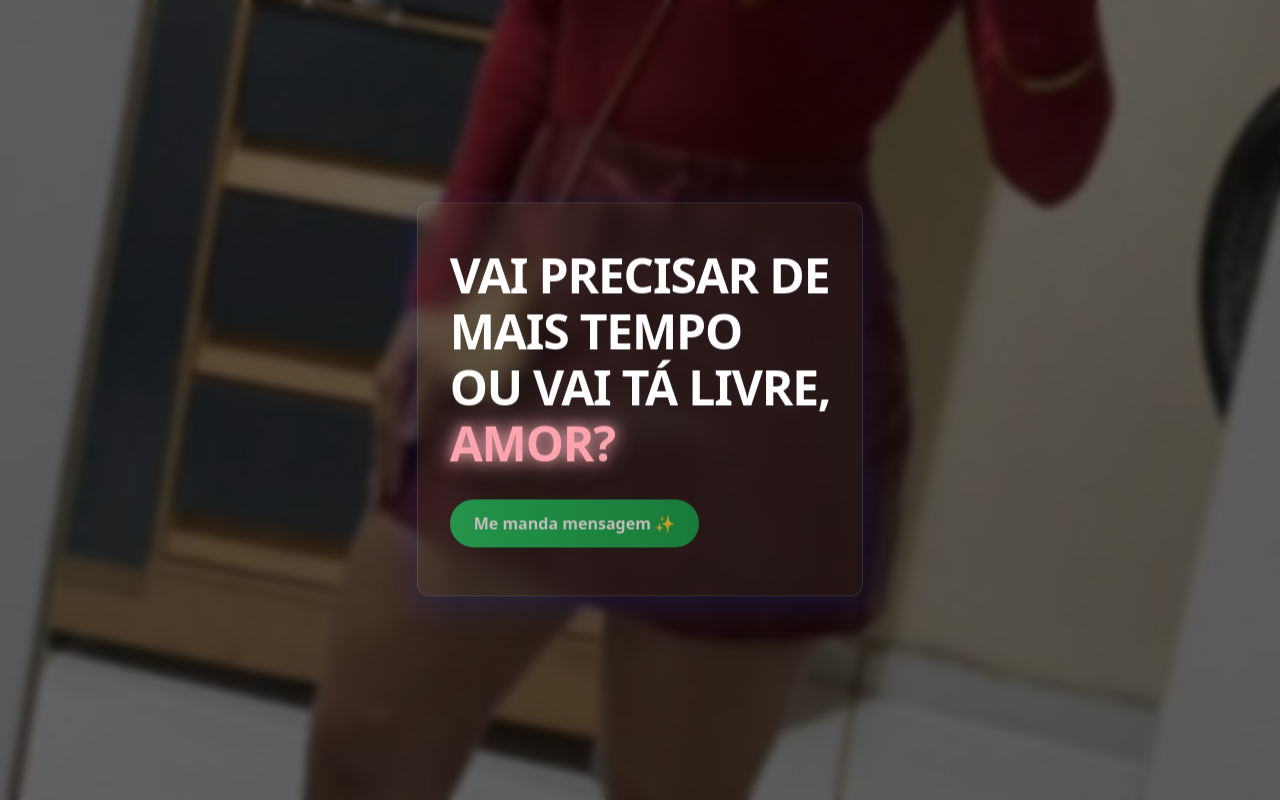
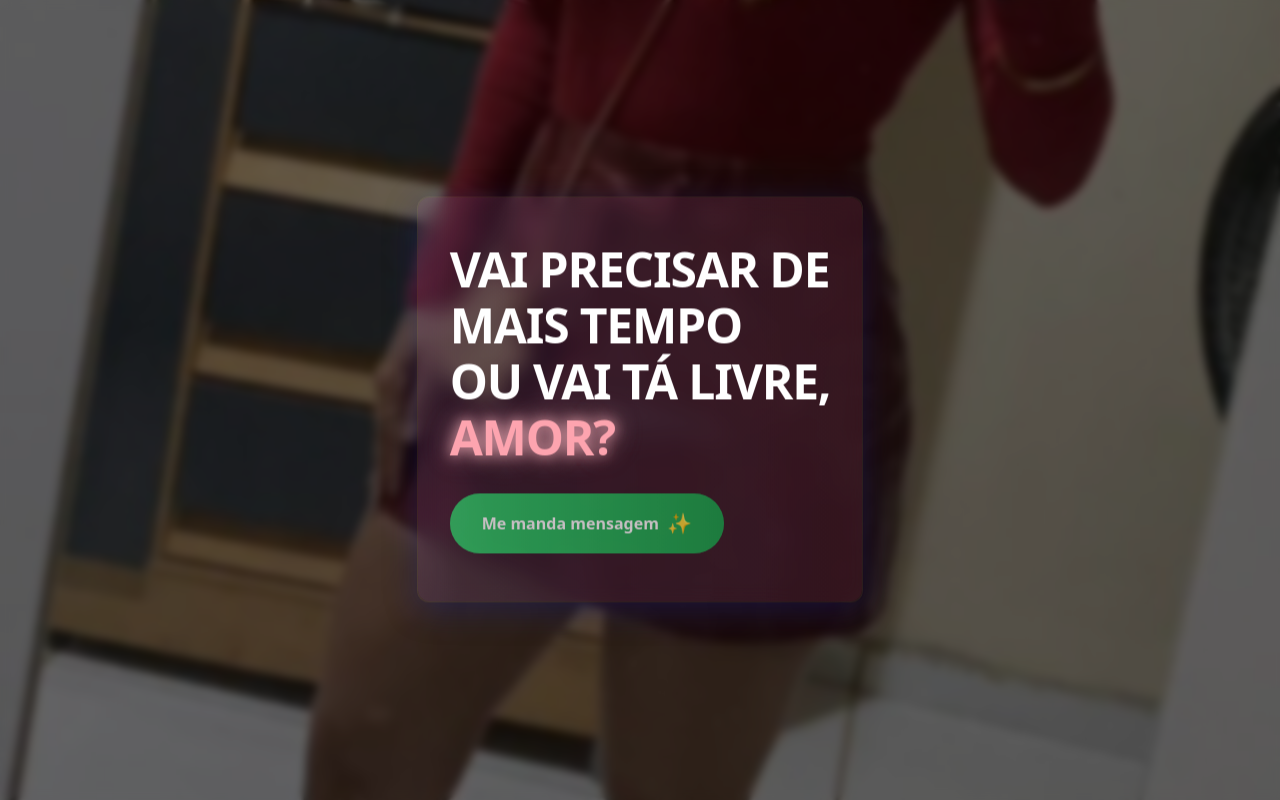
Before and after one commit to arinelson/love-me, a React (Vite) app: page / in a window 1280 px wide. Built offline with nearby package versions, Linux system fonts and the light colour scheme.

Commit message:
Enhance UI aesthetics
Improved the visual appeal and attractiveness of the application by adding additional design elements and enhancements.
[skip gpt_engineer]

```diff
--- a/src/pages/Index.tsx
+++ b/src/pages/Index.tsx
@@ -12,7 +12,14 @@ const Index = () => {
   };
 
   return (
-    <div className="relative min-h-screen w-full flex items-center justify-center bg-gradient-to-br from-[#1A1F2C] to-[#2C1A2F]">
+    <div className="relative min-h-screen w-full flex items-center justify-center bg-gradient-to-br from-[#1A1F2C] to-[#2C1A2F] overflow-hidden">
+      {/* Animated background particles */}
+      <div className="absolute inset-0 opacity-20">
+        <div className="absolute h-32 w-32 rounded-full bg-purple-500 blur-3xl animate-pulse top-1/4 left-1/4" />
+        <div className="absolute h-32 w-32 rounded-full bg-blue-500 blur-3xl animate-pulse bottom-1/4 right-1/4" />
+        <div className="absolute h-32 w-32 rounded-full bg-pink-500 blur-3xl animate-pulse top-1/2 left-1/2" />
+      </div>
+
       {/* Background Image with Overlay */}
       <div
         className="absolute inset-0 bg-cover bg-center bg-no-repeat"
@@ -25,22 +32,34 @@ const Index = () => {
 
       {/* Message Container */}
       <div
-        className={`relative px-8 py-12 glass-card rounded-xl transition-all duration-1000 floating ${
+        className={`relative px-8 py-12 glass-card rounded-xl transition-all duration-1000 floating max-w-2xl mx-4 ${
           isVisible ? "opacity-100 translate-y-0" : "opacity-0 translate-y-10"
         }`}
+        style={{
+          background: "rgba(255, 255, 255, 0.03)",
+          backdropFilter: "blur(10px)",
+          border: "1px solid rgba(255, 255, 255, 0.05)",
+          boxShadow: "0 8px 32px 0 rgba(31, 38, 135, 0.37)",
+        }}
       >
-        <h1 className="text-white text-3xl md:text-5xl font-bold leading-tight tracking-tight">
-          VAI PRECISAR DE
-          <span className="block mt-2">MAIS TEMPO</span>
-          <span className="block mt-2">OU VAI TÁ LIVRE,</span>
-          <span className="neon-text text-rose-300 block mt-2">AMOR?</span>
+        <div className="absolute inset-0 bg-gradient-to-r from-purple-500/10 to-pink-500/10 rounded-xl" />
+
+        <h1 className="text-white text-3xl md:text-5xl font-bold leading-tight tracking-tight relative z-10">
+          <span className="block transform transition-all duration-500 hover:scale-105">VAI PRECISAR DE</span>
+          <span className="block mt-2 transform transition-all duration-500 hover:scale-105">MAIS TEMPO</span>
+          <span className="block mt-2 transform transition-all duration-500 hover:scale-105">OU VAI TÁ LIVRE,</span>
+          <span className="neon-text text-rose-300 block mt-2 transform transition-all duration-500 hover:scale-105">AMOR?</span>
         </h1>
 
         <button
           onClick={handleWhatsAppClick}
-          className="mt-8 px-6 py-3 bg-gradient-to-r from-green-500 to-green-600 text-white rounded-full font-semibold transform transition-all duration-300 hover:scale-105 hover:shadow-[0_0_15px_rgba(34,197,94,0.5)] active:scale-95 animate-pulse"
+          className="mt-8 px-8 py-4 bg-gradient-to-r from-green-500 to-green-600 text-white rounded-full font-semibold transform transition-all duration-300 hover:scale-105 hover:shadow-[0_0_25px_rgba(34,197,94,0.6)] active:scale-95 animate-pulse relative group overflow-hidden"
         >
-          Me manda mensagem ✨
+          <span className="absolute inset-0 bg-gradient-to-r from-green-400/30 to-green-600/30 group-hover:opacity-75 transition-opacity" />
+          <span className="relative flex items-center gap-2">
+            Me manda mensagem
+            <span className="text-xl">✨</span>
+          </span>
         </button>
       </div>
     </div>
```
